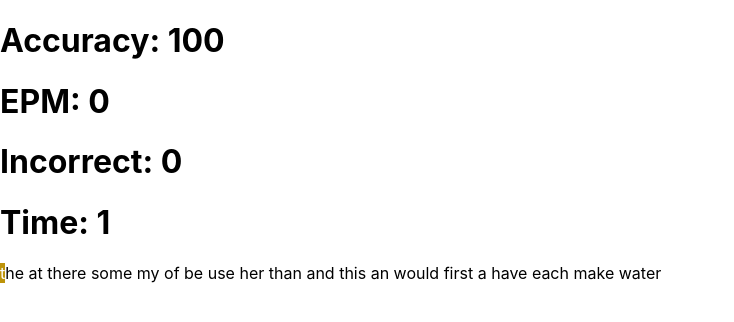
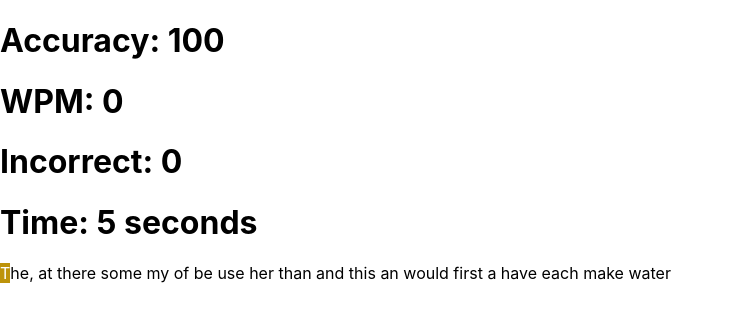
Before and after one commit to sanjitsarkar/zentyper, a React (Vite) app: page / in a window 1280 px wide. Shown: the top 322 px of the page, without its empty margins (0-734 px from the left). Built offline with nearby package versions, Linux system fonts and the light colour scheme.

Commit message:
added symbol typing functionality

```diff
--- a/src/pages/TypingPractice/TypingHeader.jsx
+++ b/src/pages/TypingPractice/TypingHeader.jsx
@@ -1,13 +1,24 @@
 import React from "react";
 
 const TypingHeader = ({ accuracy, wpm, incorrect, time }) => {
+  const convertTime = (time) => {
+    if (time < 60) {
+      return `${time} seconds`;
+    }
+    if (time < 3600) {
+      return `${Math.floor(time / 60)} minutes ${time % 60} seconds`;
+    }
+    return `${Math.floor(time / 3600)} hours ${Math.floor(
+      (time % 3600) / 60
+    )} minutes ${time % 60} seconds`;
+  };
   return (
     <div>
       <h1></h1>
       <h1>Accuracy: {accuracy}</h1>
-      <h1>EPM: {wpm}</h1>
+      <h1>WPM: {wpm}</h1>
       <h1>Incorrect: {incorrect}</h1>
-      <h1>Time: {time}</h1>
+      <h1>Time: {convertTime(time)}</h1>
     </div>
   );
 };
--- a/src/pages/TypingPractice/index.jsx
+++ b/src/pages/TypingPractice/index.jsx
@@ -11,18 +11,20 @@ const TypingPractice = () => {
   const [start, setStart] = useState(false);
 
   const [paragraphs, setParagraphs] = useState(
-    "the at there some my of be use her than and this an would first a have each make water"
+    "The, at there  some my of be use her than and this an would first a have each make water"
   );
 
   const [typed, setTyped] = useState("");
+  const [timerInterval, setTimerInterval] = useState();
   useEffect(() => {
-    const timer = setInterval(() => {
-      setTime(time + 1);
-    }, 1000);
-    return () => {
-      clearInterval(timer);
-    };
+    setTimerInterval(() =>
+      setInterval(() => {
+        setTime((time) => time + 1);
+      }, 1000)
+    );
+    return () => clearInterval(timerInterval);
   }, []);
+
   useEffect(() => {
     if (
       paragraphs[typed.length - 1] === " " ||
@@ -30,9 +32,11 @@ const TypingPractice = () => {
     ) {
       setWordCount(wordCount + 1);
     }
+    if (typed.length === paragraphs.length) {
+      clearInterval(timerInterval);
+    }
   }, [typed]);
   useEffect(() => {
-    console.log(wrongCharIndex);
     if (typed.length)
       setAccuracy(
         Math.floor(
@@ -45,16 +49,16 @@ const TypingPractice = () => {
     let charCount = 0,
       wrongIndex = -1;
     window.addEventListener("keydown", (e) => {
-      console.log(e.key, paragraphs[charCount]);
       if (
-        e.keyCode !== 13 &&
-        e.keyCode !== 8 &&
+        ((e.keyCode >= 48 && e.keyCode <= 90) ||
+          e.keyCode === 32 ||
+          (e.keyCode >= 186 && e.keyCode <= 222)) &&
         e.key === paragraphs[charCount]
       ) {
+        setTyped((_typed) => _typed + e.key);
         charCount++;
-        setTyped((_typed) => _typed + e.key);
-      } else {
-        if (charCount !== wrongIndex)
+      } else if (e.keyCode !== 16 && e.keyCode !== 20) {
+        charCount !== wrongIndex &&
           setWrongCharIndex((_wrongCharIndex) => [
             ..._wrongCharIndex,
             charCount,
@@ -68,7 +72,7 @@ const TypingPractice = () => {
     <div>
       <TypingHeader
         accuracy={accuracy}
-        wpm={wpm}
+        wpm={Math.floor((wordCount / time) * 60)}
         incorrect={wrongCharIndex.length}
         time={time}
       />
@@ -83,6 +87,11 @@ const TypingPractice = () => {
                   ? "wrong-char"
                   : ""
               }
+              ${
+                i <= typed.length - 1 && !wrongCharIndex.includes(i)
+                  ? "correct-char"
+                  : ""
+              }
               ${typed.length === i ? "active-char" : ""}`}
             >
               {char}
@@ -90,23 +99,6 @@ const TypingPractice = () => {
           );
         })}
       </div>
-      {/* {wordCount}
-      <textarea
-        defaultValue={typed}
-        onKeyDown={(e) => {
-          setCurKey(e.key);
-        }}
-        onChange={(e) => {
-          console.log("curkey", curKey);
-          if (curKey !== "Backspace" || curKey !== "Delete") {
-            e.preventDefault();
-          }
-          if (!start) {
-            setStart(true);
-          }
-          setTyped(e.target.value);
-        }}
-      ></textarea> */}
     </div>
   );
 };
```
